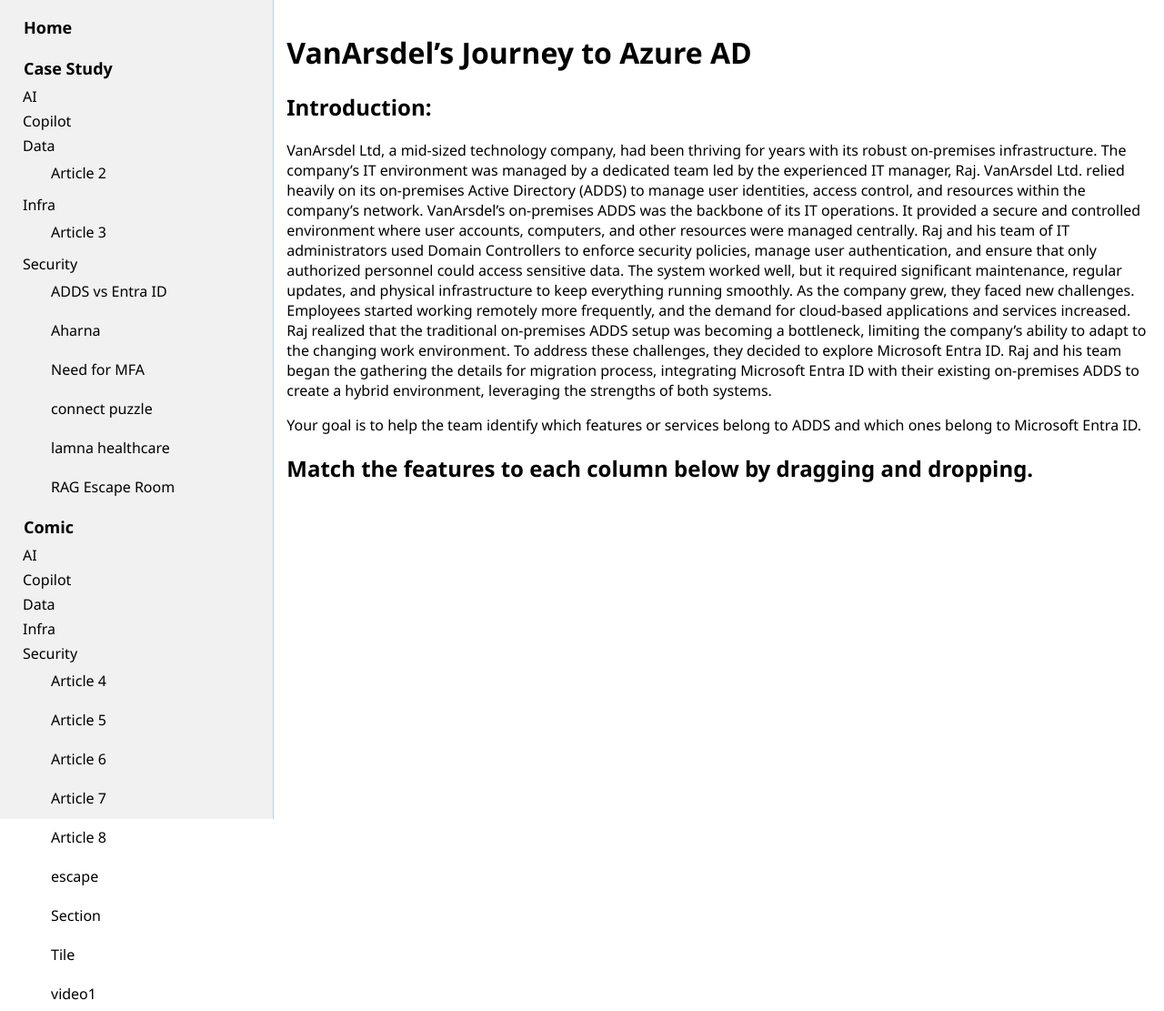
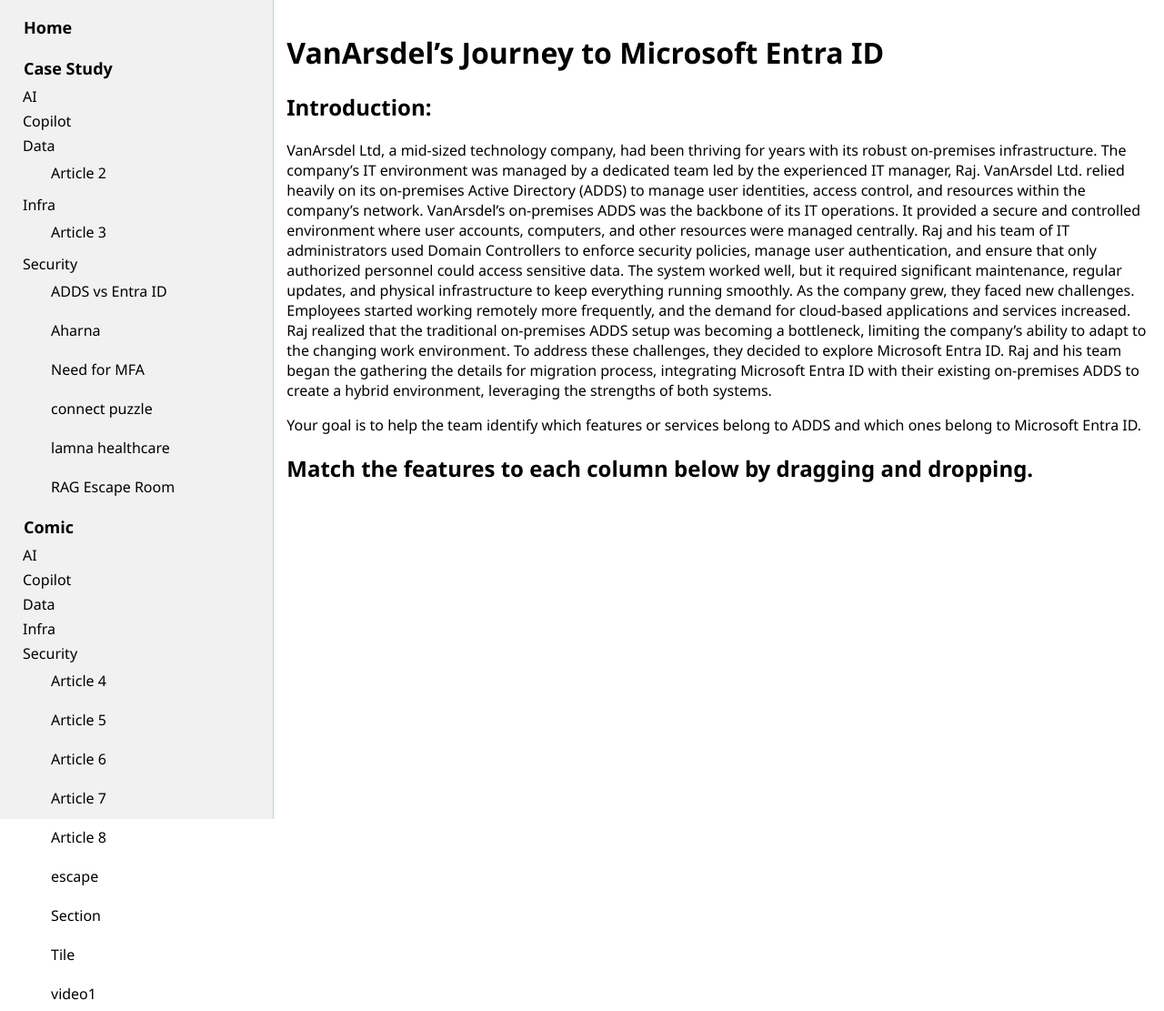
Before and after one commit to julietrajan/demo1, a Jekyll site: the page built from project-files/folder1/addsandentra.md, in a window 1280 px wide. Shown: the whole page at 91% size. Built offline with Jekyll 4.4.1, drawn with Linux system fonts in a browser that asks for light colours.

Commit message:
Update addsandentra.md

```diff
--- a/project-files/folder1/addsandentra.md
+++ b/project-files/folder1/addsandentra.md
@@ -5,7 +5,7 @@
 sub-category: "Security"
 courses: [AI-102, AI-3016, AI-3018]
 ---
-# VanArsdel's Journey to Azure AD
+# VanArsdel's Journey to Microsoft Entra ID
 
 ## Introduction:
 
```
